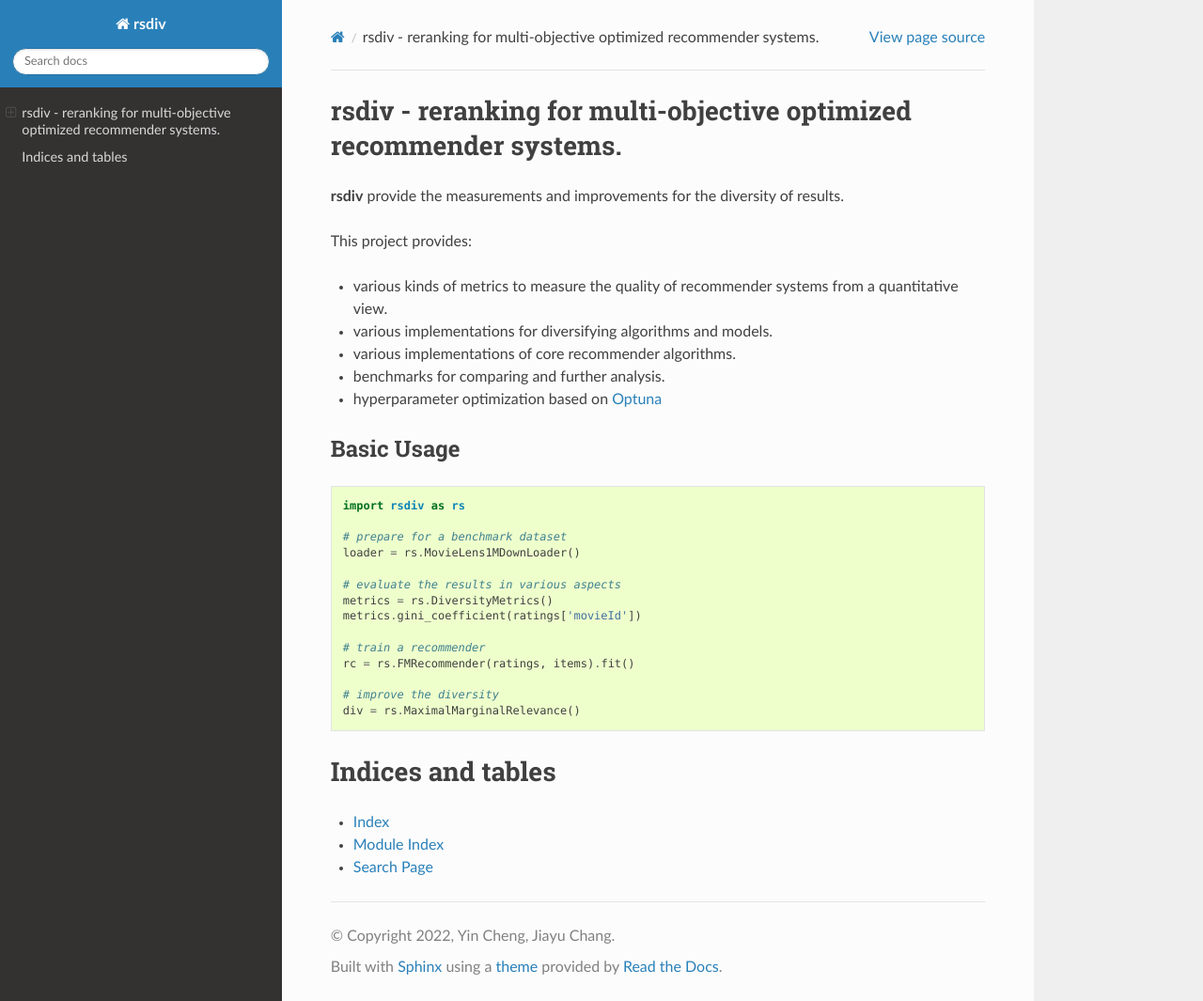
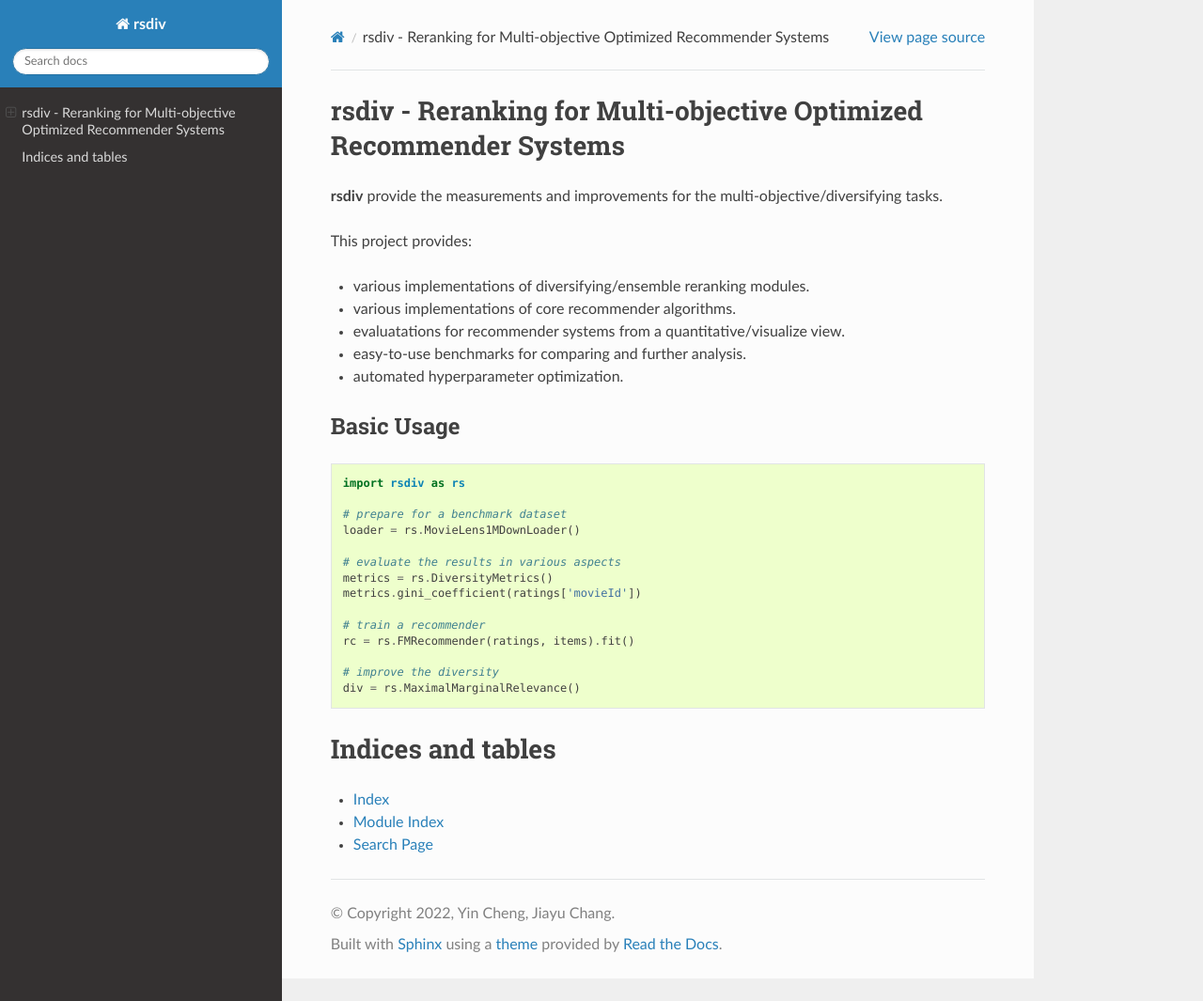
Before and after one commit to smartnews/rsdiv, a Sphinx documentation site: the page built from docs/source/index.rst, in a window 1280 px wide and 1065 px high. Shown: the whole window at 94% size. Built offline with Sphinx 7.4.7 and the Read the Docs theme 2.0.0, drawn with Linux system fonts in a browser that asks for light colours; pages that are not in the unit, such as notebooks, are missing from menus.

Commit message:
change intro parts

```diff
--- a/docs/source/index.rst
+++ b/docs/source/index.rst
@@ -1,18 +1,18 @@
 .. rsdiv documentation master file
 
 
-rsdiv - reranking for multi-objective optimized recommender systems.
+rsdiv - Reranking for Multi-objective Optimized Recommender Systems
 ====================================================================
 
-**rsdiv** provide the measurements and improvements for the diversity of results.
+**rsdiv** provide the measurements and improvements for the multi-objective/diversifying tasks.
 
 This project provides:
 
-* various kinds of metrics to measure the quality of recommender systems from a quantitative view.
-* various implementations for diversifying algorithms and models.
+* various implementations of diversifying/ensemble reranking modules.
 * various implementations of core recommender algorithms.
-* benchmarks for comparing and further analysis.
-* hyperparameter optimization based on `Optuna <https://github.com/optuna/optuna>`_
+* evaluatations for recommender systems from a quantitative/visualize view.
+* easy-to-use benchmarks for comparing and further analysis.
+* automated hyperparameter optimization.
 
 Basic Usage
 -----------
```
